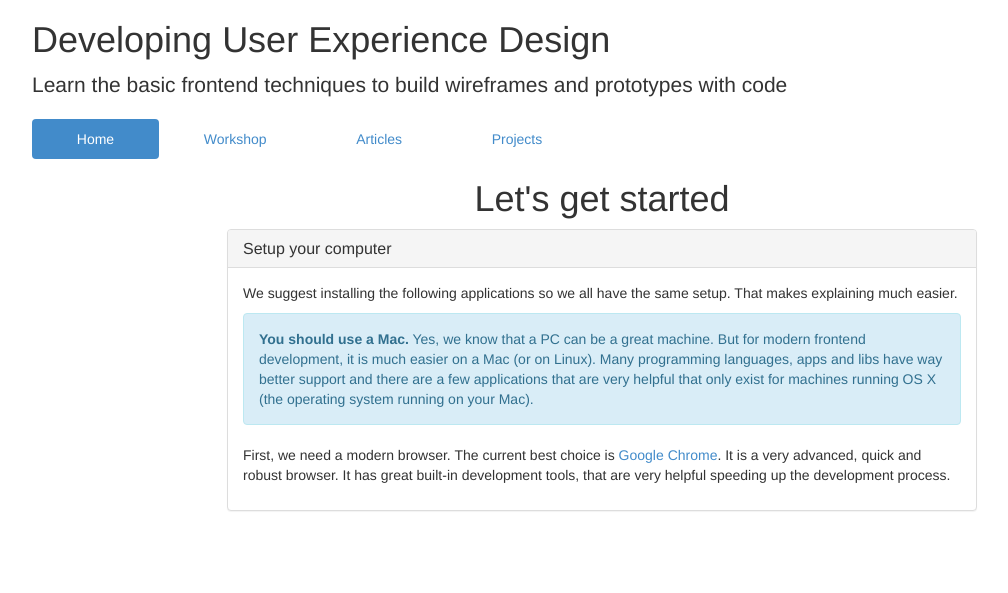
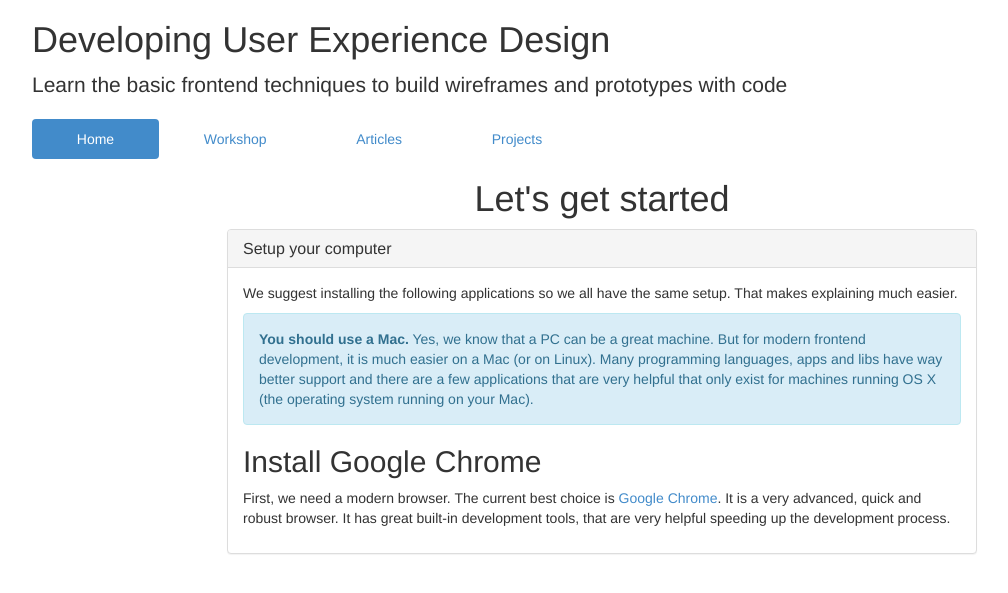
Before and after one commit to developinguxd/developinguxd.github.io, a Jekyll site: the page built from index.html, in a window 1280 px wide. Shown: the top 593 px of the page, without its empty margins (38-1046 px from the left). Built offline with Jekyll 4.4.1, drawn with Linux system fonts in a browser that asks for light colours.

Commit message:
Change section to p

```diff
--- a/index.html
+++ b/index.html
@@ -30,7 +30,9 @@
       </header>
       <section class="panel-body">
       <p>We suggest installing the following applications so we all have the same setup. That makes explaining much easier.</p>
-      <section class="alert alert-info"><strong>You should use a Mac.</strong> Yes, we know that a PC can be a great machine. But for modern frontend development, it is much easier on a Mac (or on Linux). Many programming languages, apps and libs have way better support and there are a few applications that are very helpful that only exist for machines running OS X (the operating system running on your Mac).</section>
+      <p class="alert alert-info"><strong>You should use a Mac.</strong> Yes, we know that a PC can be a great machine. But for modern frontend development, it is much easier on a Mac (or on Linux). Many programming languages, apps and libs have way better support and there are a few applications that are very helpful that only exist for machines running OS X (the operating system running on your Mac).
+      </p>
+      <h1 class="h2">Install Google Chrome</h1>
        <p>First, we need a modern browser. The current best choice is <a href="{{page.url.chrome}}" target="_blank">Google Chrome</a>. It is a very advanced, quick and robust browser. It has great built-in development tools, that are very helpful speeding up the development process.</p>
      </section>
    </section>
```
